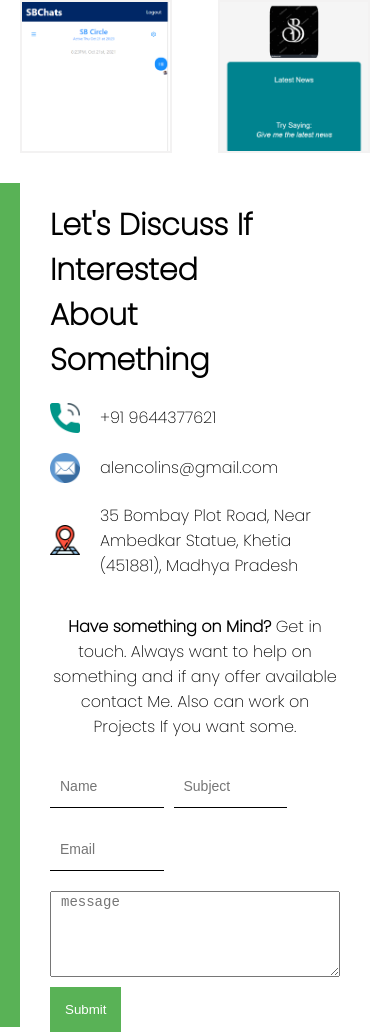
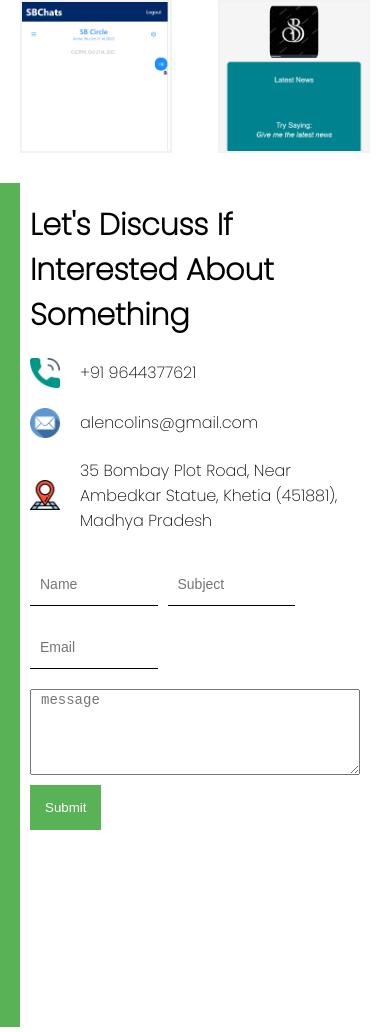
Before and after one commit to sanketbagad/Portfolio, a React (Create React App) app: page / in a window 390 px wide. Shown: the part 2388-3420 px from the top of the page. Built offline with nearby package versions, Linux system fonts and the light colour scheme.

Commit message:
Some minor bugs

```diff
--- a/src/App.js
+++ b/src/App.js
@@ -18,6 +18,7 @@ function App() {
       }}
     >
    <Toggle />
+   {console.log("Hello")}
    <Intro />
    <About />
    <ProductList />
--- a/src/Components/Contact/contact.css
+++ b/src/Components/Contact/contact.css
@@ -83,7 +83,7 @@ button {
 @media  screen and (max-width:480px){
     .c-wrapper {
         flex-direction: column;
-        padding: 0px 50px;
+        padding: 0px 30px;
     }
 
     .c-title{
@@ -96,7 +96,7 @@ button {
     }
 
     .c-desc{
-        text-align: center;
+        display: none;
     }
 
     form{
```
